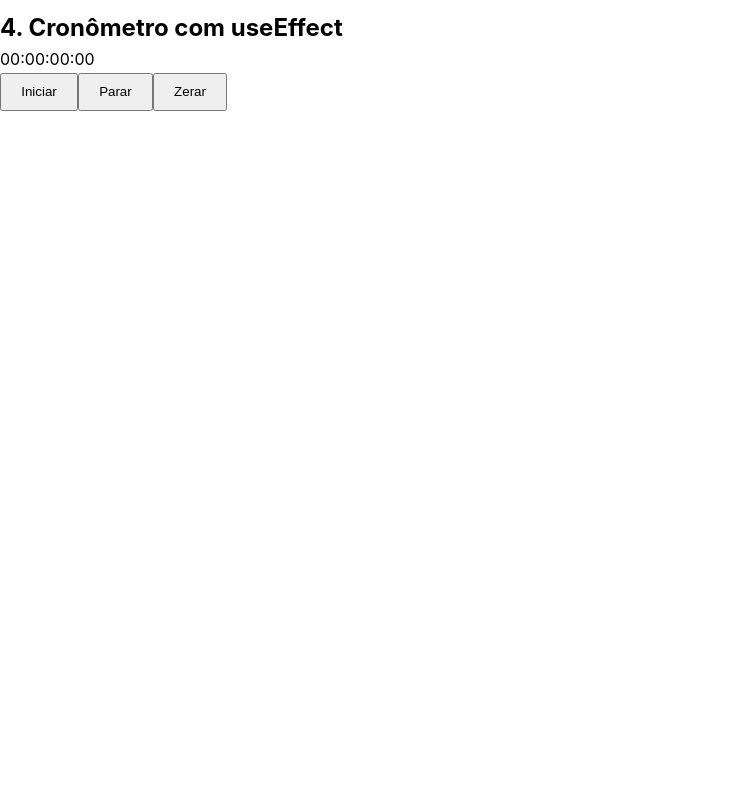
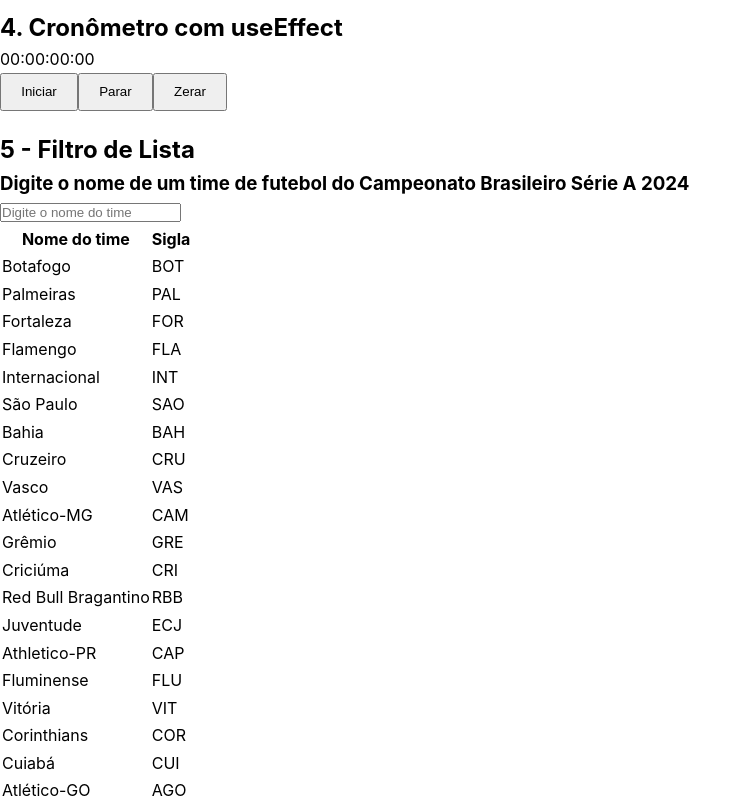
Before and after one commit to marcusluis-s/codifica, a React (Vite) app in the folder exercise-7/: page / in a window 1280 px wide. Shown: the part 360-1166 px from the top of the page, without its empty margins (0-752 px from the left). Before the commit the page ends 800 px from the top, so only its background shows below. Built offline with nearby package versions, Linux system fonts and the light colour scheme.

Commit message:
filtro de lista

```diff
--- a/exercise-7/src/App.jsx
+++ b/exercise-7/src/App.jsx
@@ -1,6 +1,7 @@
 import './App.css'
 import ChangingBackgroundColor from './components/ChangingBackgroundColor/ChangingBackgroundColor'
 import Counter from './components/Counter/Counter'
+import SearchFilter from './components/SearchFilter/SearchFilter'
 import Stopwatch from './components/Stopwatch/Stopwatch'
 import ToDoList from './components/ToDoList/ToDoList'
 
@@ -12,6 +13,7 @@
             <ChangingBackgroundColor />
             <ToDoList />
             <Stopwatch />
+            <SearchFilter />
         </>
     )
 }
--- /dev/null
+++ b/exercise-7/src/components/SearchFilter/SearchFilter.jsx
@@ -0,0 +1,87 @@
+import { useState } from "react";
+import styles from "./SearchFilter.module.css";
+
+function SearchFilter() {
+    const [search, setSearch] = useState("");
+
+    const brazilianSerieA2024 = [
+        { name: "Botafogo", acronym: "BOT" },
+        { name: "Palmeiras", acronym: "PAL" },
+        { name: "Fortaleza", acronym: "FOR" },
+        { name: "Flamengo", acronym: "FLA" },
+        { name: "Internacional", acronym: "INT" },
+        { name: "São Paulo", acronym: "SAO" },
+        { name: "Bahia", acronym: "BAH" },
+        { name: "Cruzeiro", acronym: "CRU" },
+        { name: "Vasco", acronym: "VAS" },
+        { name: "Atlético-MG", acronym: "CAM" },
+        { name: "Grêmio", acronym: "GRE" },
+        { name: "Criciúma", acronym: "CRI" },
+        { name: "Red Bull Bragantino", acronym: "RBB" },
+        { name: "Juventude", acronym: "ECJ" },
+        { name: "Athletico-PR", acronym: "CAP" },
+        { name: "Fluminense", acronym: "FLU" },
+        { name: "Vitória", acronym: "VIT" },
+        { name: "Corinthians", acronym: "COR" },
+        { name: "Cuiabá", acronym: "CUI" },
+        { name: "Atlético-GO", acronym: "AGO" }
+    ];
+
+    const handleSearch = (event) => {
+        setSearch(event.target.value);
+    }
+
+    return (
+        <div className={styles["container-filter"]}>
+            <header>
+                <h2>5 - Filtro de Lista</h2>
+            </header>
+
+            <p style={{display: "none"}}>
+                Credit:
+                <a href="https://www.youtube.com/watch?v=xAqCEBFGdYk" target="_blank">
+                    Search Filter in React JS - Filter Through Results
+                </a>
+            </p>
+
+            <header>
+                <h3>Digite o nome de um time de futebol do Campeonato Brasileiro Série A 2024</h3>
+            </header>
+
+            <form>
+                <input
+                    type="text"
+                    value={search}
+                    onChange={handleSearch}
+                    placeholder="Digite o nome do time"
+                />
+            </form>
+
+            <table>
+                <thead>
+                    <tr>
+                        <th>Nome do time</th>
+                        <th>Sigla</th>
+                    </tr>
+                </thead>
+
+                <tbody>
+                    {brazilianSerieA2024
+                        .filter((team) => {
+                            return search.trim().toLowerCase() === ""
+                            ? team
+                            : team.name.trim().toLowerCase().includes(search.trim().toLowerCase());
+                        })
+                        .map((team, index) => (
+                        <tr key={index}>
+                            <td>{team.name}</td>
+                            <td>{team.acronym}</td>
+                        </tr>
+                    ))}
+                </tbody>
+            </table>
+        </div>
+    )
+}
+
+export default SearchFilter;
--- /dev/null
+++ b/exercise-7/src/components/SearchFilter/SearchFilter.module.css
@@ -0,0 +1,3 @@
+.container-filter {
+    margin-bottom: 20px;
+}
```
